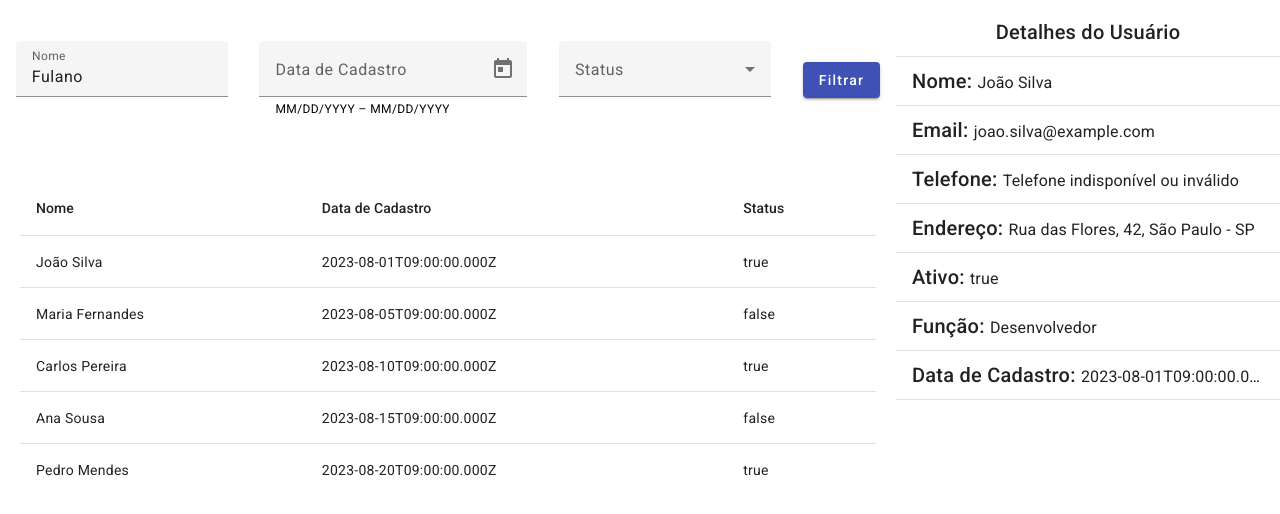
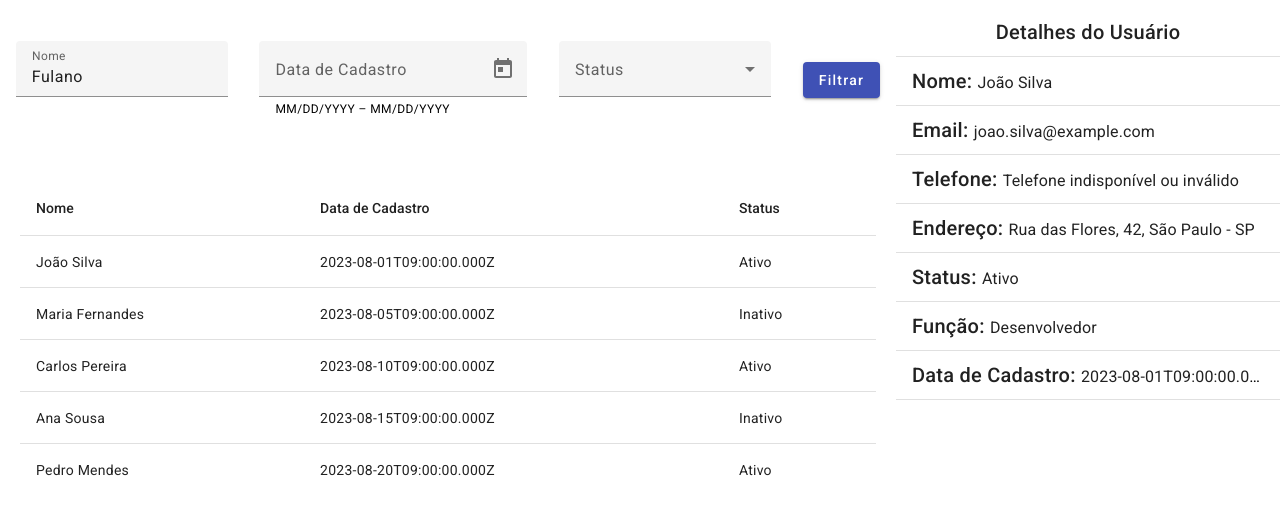
Before and after one commit to GustavoEmiliano/angular-users-filter, an Angular app: page / in a window 1280 px wide. Shown: the top 514 px of the page. Built offline with nearby package versions, Linux system fonts and the light colour scheme.

Commit message:
feat(pipe): apply Angular DatePipe for date formatting

```diff
--- a/src/app/components/user-details/user-details.component.html
+++ b/src/app/components/user-details/user-details.component.html
@@ -25,8 +25,8 @@
 		</mat-list-item>
 		<mat-divider></mat-divider>
     		<mat-list-item>
-			<span class="mat-h2">Ativo: </span>
-			<span class="mat-h3">{{ user.ativo }}</span>
+			<span class="mat-h2">Status: </span>
+			<span class="mat-h3">{{ user.ativo | status}}</span>
 		</mat-list-item>
 		<mat-divider></mat-divider>
     		<mat-list-item>
--- a/src/app/components/users-list/users-list.component.html
+++ b/src/app/components/users-list/users-list.component.html
@@ -15,7 +15,7 @@
     <!-- Status Column -->
     <ng-container matColumnDef="status">
       <th mat-header-cell *matHeaderCellDef>Status</th>
-      <td mat-cell *matCellDef="let element" class="users-list__item" (click)="onUserSelected(element)">{{ element.ativo }}</td>
+      <td mat-cell *matCellDef="let element" class="users-list__item" (click)="onUserSelected(element)">{{ element.ativo | status}}</td>
     </ng-container>
 
     <tr mat-header-row *matHeaderRowDef="displayedColumns"></tr>
--- a/src/app/pipes/pipes.module.ts
+++ b/src/app/pipes/pipes.module.ts
@@ -1,16 +1,19 @@
 import { NgModule } from "@angular/core";
 import { PhonePipe } from './phone.pipe';
 import { AdressPipe } from './adress.pipe';
+import { StatusPipe } from './status.pipe';
 
 
 @NgModule({
   declarations: [
     PhonePipe,
-    AdressPipe
+    AdressPipe,
+    StatusPipe
   ],
   exports: [
     PhonePipe,
     AdressPipe,
+    StatusPipe
   ],
 })
 export class PipesModule { }
--- /dev/null
+++ b/src/app/pipes/status.pipe.ts
@@ -0,0 +1,17 @@
+import { Pipe, PipeTransform } from '@angular/core';
+
+@Pipe({
+  name: 'status'
+})
+export class StatusPipe implements PipeTransform {
+
+  transform(status: boolean): string {
+    const INVALID_STATUS = status === undefined || status === null;
+
+    if(INVALID_STATUS) {
+      return 'Status indisponível ou inválido';
+    }
+    return status ? 'Ativo' : 'Inativo';
+  }
+
+}
```
